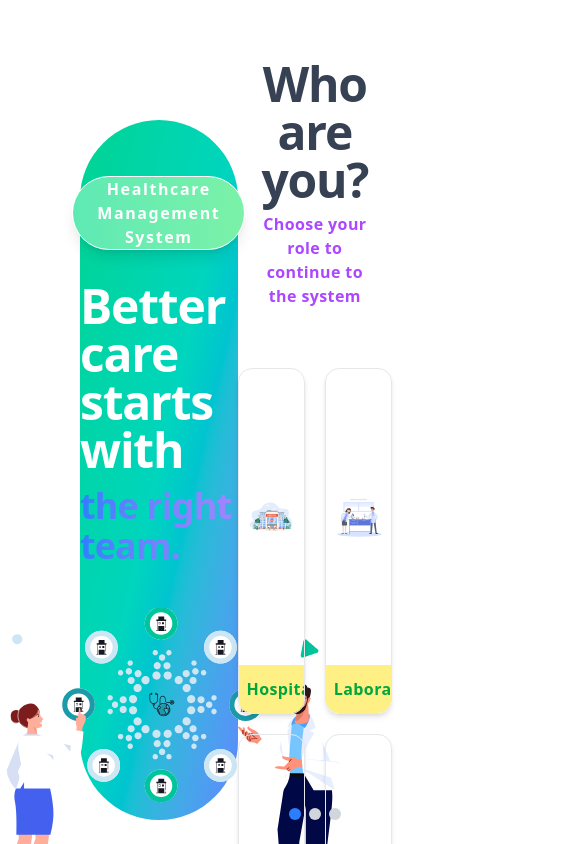
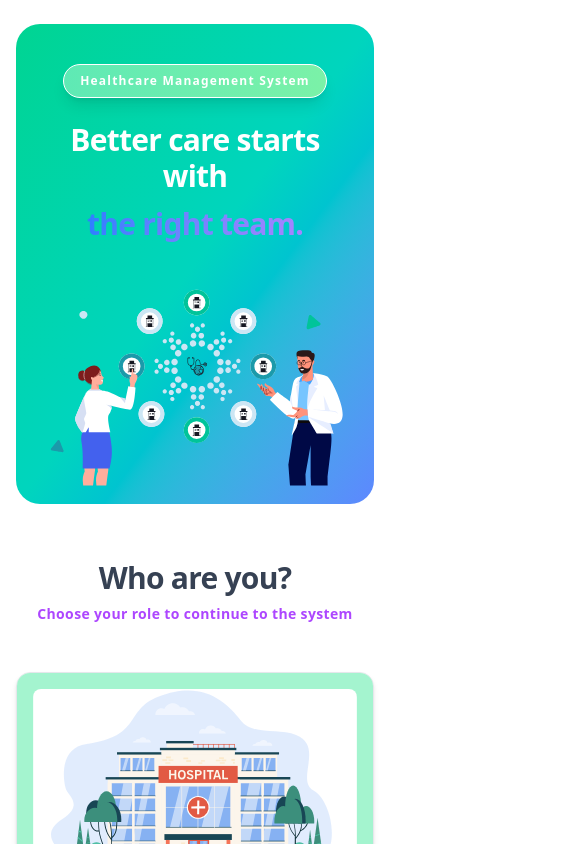
Before and after one commit to manishroy090/new_medinexus_frontend, a Next.js app: page /auth/userType in a window 390 px wide. Shown: the top 844 px of the page, 585 px wide, since content can reach past the window. Built offline with nearby package versions, Linux system fonts and the light colour scheme.

Commit message:
usertype_and_requestOTP_page_responsive_and_optimized

```diff
--- a/app/components/auth/UserType.tsx
+++ b/app/components/auth/UserType.tsx
@@ -9,44 +9,48 @@ import roles from "@/data/roles";
 export const UserType = () => {
   const [currentPage, setCurrentPage] = useState<number>(1);
 
-  const [data, setData] = useState<any>(roles);
+  const [data, setData] = useState<Irole[]>(roles);
 
   return (
     <>
-      <div className="flex ml-10">
+      <div className="flex flex-col lg:flex-row gap-6 lg:gap-10 w-full min-h-screen px-4 sm:px-6 lg:px-10 py-4">
         {/* LEFT SIDE */}
-        <div className="flex flex-col items-center h-[calc(90vh-60px)] w-[45%] mt-30 ml-10 pt-10 bg-gradient-to-br from-emerald-400 via-teal-400 to-cyan-500 rounded-full">
-          <h3 className="text-white px-6 mb-8 mt-4 text-center border border-white rounded-full font-semibold shadow-lg text-base tracking-widest bg-gradient-to-r from-emerald-300 to-green-300">
+        <div className="flex flex-col items-center w-full lg:w-[45%] min-h-[480px] sm:min-h-[550px] lg:h-[calc(90vh-60px)] lg:min-h-[600px] mt-2 lg:mt-28 px-5 sm:px-8 pt-8 sm:pt-10 bg-gradient-to-br from-emerald-400 via-teal-400 to-cyan-500 rounded-3xl lg:rounded-full overflow-hidden">
+          <h3 className="text-white px-4 sm:px-6 py-2 mb-6 sm:mb-8 mt-2 sm:mt-4 text-center border border-white rounded-full font-semibold shadow-lg text-xs sm:text-sm md:text-base tracking-widest bg-gradient-to-r from-emerald-300 to-green-300">
             Healthcare Management System
           </h3>
-          <div className="flex flex-col font-bold">
-            <h1 className="text-5xl text-white tracking-tight">
+
+          <div className="flex flex-col items-center lg:items-start font-bold text-center lg:text-left">
+            <h1 className="text-3xl sm:text-4xl lg:text-5xl text-white tracking-tight">
               Better care starts with
             </h1>
 
-            <h1 className="text-4xl bg-gradient-to-r from-blue-500 to-violet-400 bg-clip-text text-transparent tracking-tight pt-3 pb-1.5">
+            <h1 className=" text-3xl sm:text-4xl bg-gradient-to-r from-blue-500 to-violet-400 bg-clip-text text-transparent tracking-tight pt-3 pb-1.5 ">
               the right team.
             </h1>
           </div>
+
           <div
-            className="relative top-9 w-1000 flex-1 bg-[length:101%_101%] bg-bottom"
+            className="relative w-full flex-1 min-h-[220px] sm:min-h-[280px] mt-6 bg-[length:101%_101%] bg-bottom bg-no-repeat"
             style={{ backgroundImage: "url('/hrm_image/userRolebg.svg')" }}
           />
         </div>
 
         {/* RIGHT SIDE */}
-        <div className="w-full max-w-3xl mx-auto">
-          <div className="flex flex-col text-center mb-10 mt-10 px-6 py-5">
-            <h1 className="text-5xl font-bold tracking-tight text-gray-700">
+        <div className="w-full lg:flex-1 lg:min-w-0 max-w-4xl mx-auto">
+          {/* HEADER */}
+          <div className="flex flex-col text-center mb-8 sm:mb-10 mt-4 sm:mt-6 lg:mt-1 px-3 sm:px-6 py-4 sm:py-5">
+            <h1 className="text-3xl sm:text-4xl lg:text-5xl font-bold tracking-tight text-gray-700">
               Who are you?
             </h1>
 
-            <p className="text-base font-semibold text-purple-500 mt-2 tracking-wide">
+            <p className="text-sm sm:text-base font-semibold text-purple-500 mt-2 tracking-wide">
               Choose your role to continue to the system
             </p>
           </div>
 
-          <div className="grid grid-cols-2 gap-5">
+          {/* ROLE CARDS */}
+          <div className="grid grid-cols-1 sm:grid-cols-2 gap-4 sm:gap-5">
             {data.map((roles: Irole) => (
               <Link
                 key={roles.id}
@@ -54,24 +58,24 @@ export const UserType = () => {
                 title={roles.title}
                 className="group relative border border-gray-200 rounded-xl shadow-md transition-all duration-300 ease-in-out hover:-translate-y-1.5 hover:shadow-xl overflow-hidden"
               >
-                <div className="relative h-74 overflow-hidden">
+                <div className="relative h-56 sm:h-64 lg:h-72 overflow-hidden bg-emerald-200 hover:bg-green-300">
                   <Image
                     src={roles.image}
                     alt={roles.title}
                     layout="fill"
-                    className="p-2"
+                    className="p-4 sm:p-5 object-cover rounded-3xl transition-transform duration-300 ease-in-out group-hover:scale-105"
                   />
                 </div>
 
-                <div className="text-base text-center font-bold bg-yellow-200 px-2 py-3 text-green-600 tracking-wide transition-all duration-300 group-hover:bg-yellow-400">
+                <div className="text-sm sm:text-base text-center font-bold bg-yellow-200 px-2 py-3 text-green-600 tracking-wide transition-all duration-300 group-hover:bg-yellow-400">
                   <span>{roles.title}</span>
                 </div>
               </Link>
             ))}
           </div>
 
-          {/* Pagination */}
-          <div className="relative mt-6 flex justify-center pb-2">
+          {/* PAGINATION */}
+          <div className="w-full flex justify-center items-center mt-6 mb-6">
             <Pagination
               data={roles as unknown as number[]}
               limit={4}
--- a/app/components/dashboard/dotPagination.tsx
+++ b/app/components/dashboard/dotPagination.tsx
@@ -6,30 +6,26 @@ interface Values {
   limit: number;
   currentPage: number;
   setCurrentPage: (page: number) => void;
-  setData: (data:number[]) => void;
+  setData: (data: number[]) => void;
   slice?: (data: number[]) => void;
-  // length: (data: number) => void;
 }
 
 const DotPagination = (props: Values) => {
-
-
   useEffect(() => {
     const start = (props.currentPage - 1) * props.limit;
     props.setData(props.data.slice(start, start + props.limit));
-  }, [props.currentPage]);
-
-
+  }, [props.currentPage, props.data, props.limit, props.setData]);
 
   return (
-    <div className="flex justify-center gap-2 fixed bottom-6">
+    <div className="w-full flex justify-center items-center gap-2 mt-4">
       {Array.from(
         { length: Math.ceil(props.data.length / props.limit) },
         (_, i) => (
           <button
             key={i}
             onClick={() => props.setCurrentPage(i + 1)}
-            className={`h-3 w-3 rounded-full ${
+            aria-label={`Go to page ${i + 1}`}
+            className={`h-3 w-3 rounded-full transition-colors duration-200 ${
               props.currentPage === i + 1 ? "bg-blue-500" : "bg-gray-300"
             }`}
           />
@@ -37,9 +33,6 @@ const DotPagination = (props: Values) => {
       )}
     </div>
   );
-
-
-
 };
 
 export default DotPagination;
```
Also changed, not shown: app/components/auth/RequestOTP.tsx (+29 -26 lines).
